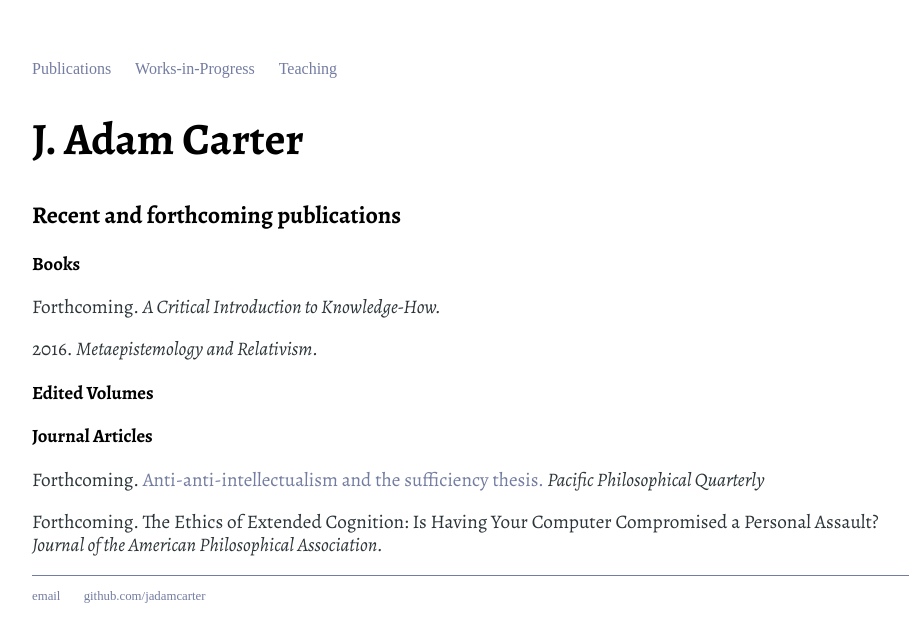
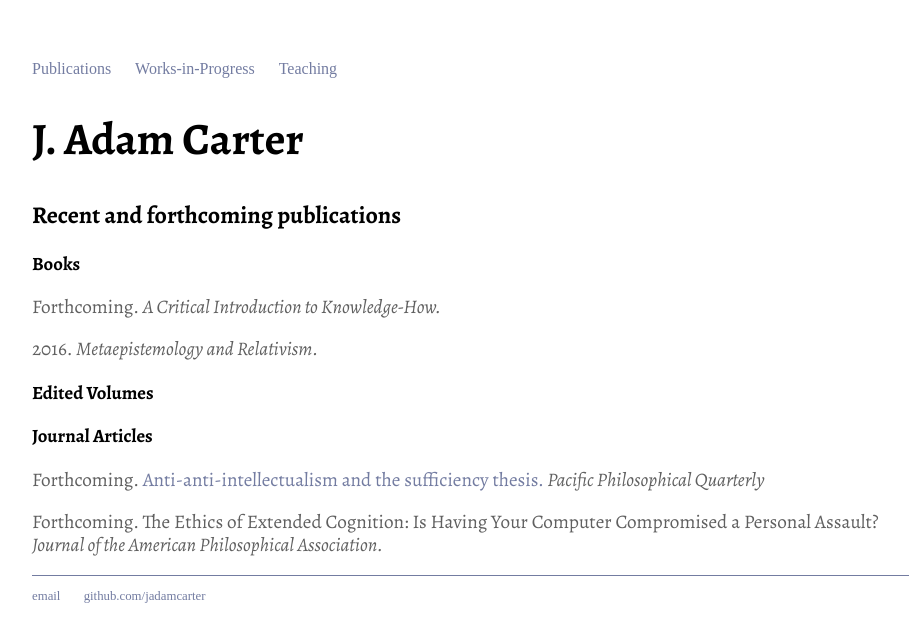
Before and after one commit to jadamcarter/jadamcarter.github.io, a Jekyll site: the page built from blog/index.html, in a window 1280 px wide. Shown: the top 642 px of the page, without its empty margins (160-1069 px from the left). Built offline with Jekyll 4.4.1, drawn with Linux system fonts in a browser that asks for light colours; some web fonts are replaced.

Commit message:
Update main.css

```diff
--- a/css/main.css
+++ b/css/main.css
@@ -7,7 +7,7 @@
     font-family: 'Alegreya SC', 'Alegreya SC', 'Alegreya SC';
     padding: 0px;
     list-style: none;
-    color: #2C3539;
+    color: #606060;
 }
 nav ul li, footer ul li {
     display: inline;
@@ -28,7 +28,7 @@
     font-family:'Alegreya', 'Alegreya', 'Alegreya';
     font-size: 1.2em;
     line-height: 1.2em;
-    color: #2C3539;
+    color: #606060;
 }
 footer {
     font-family:'Alegreya', 'Alegreya', 'Alegreya';
```
